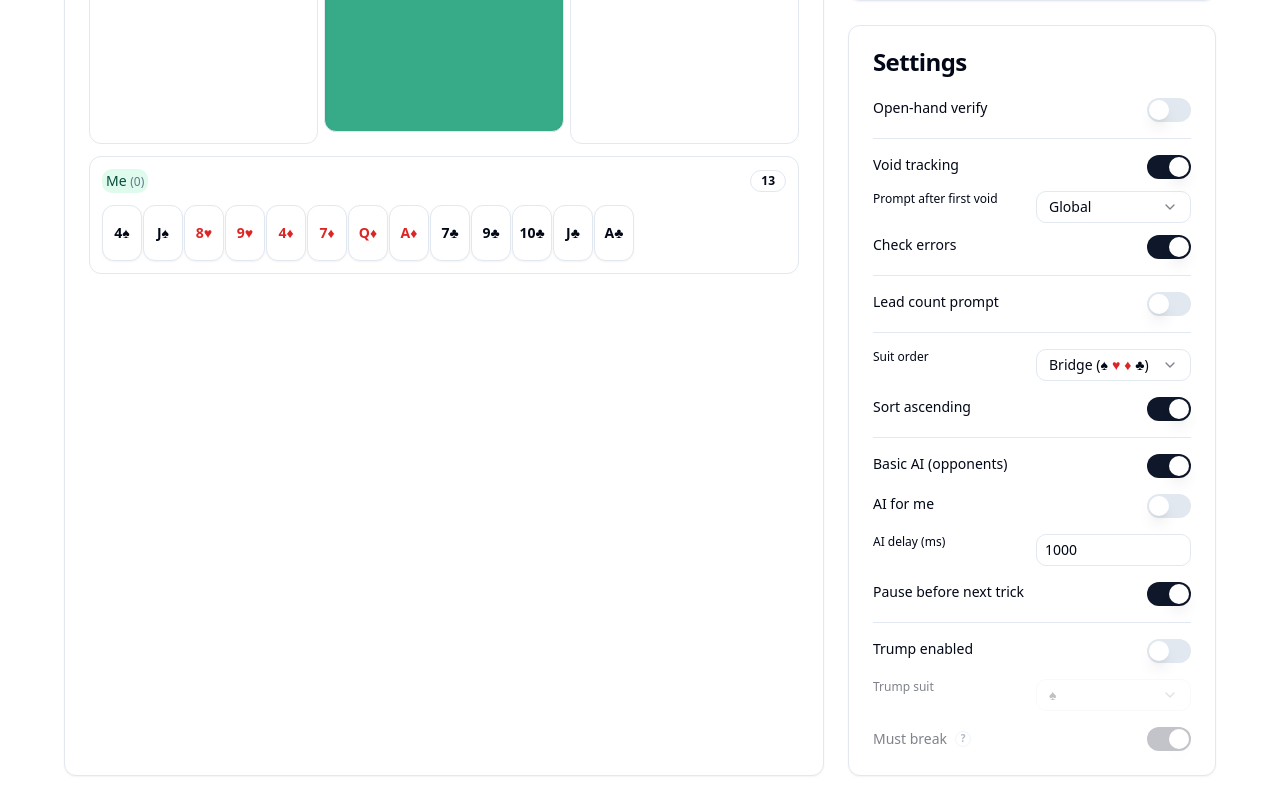
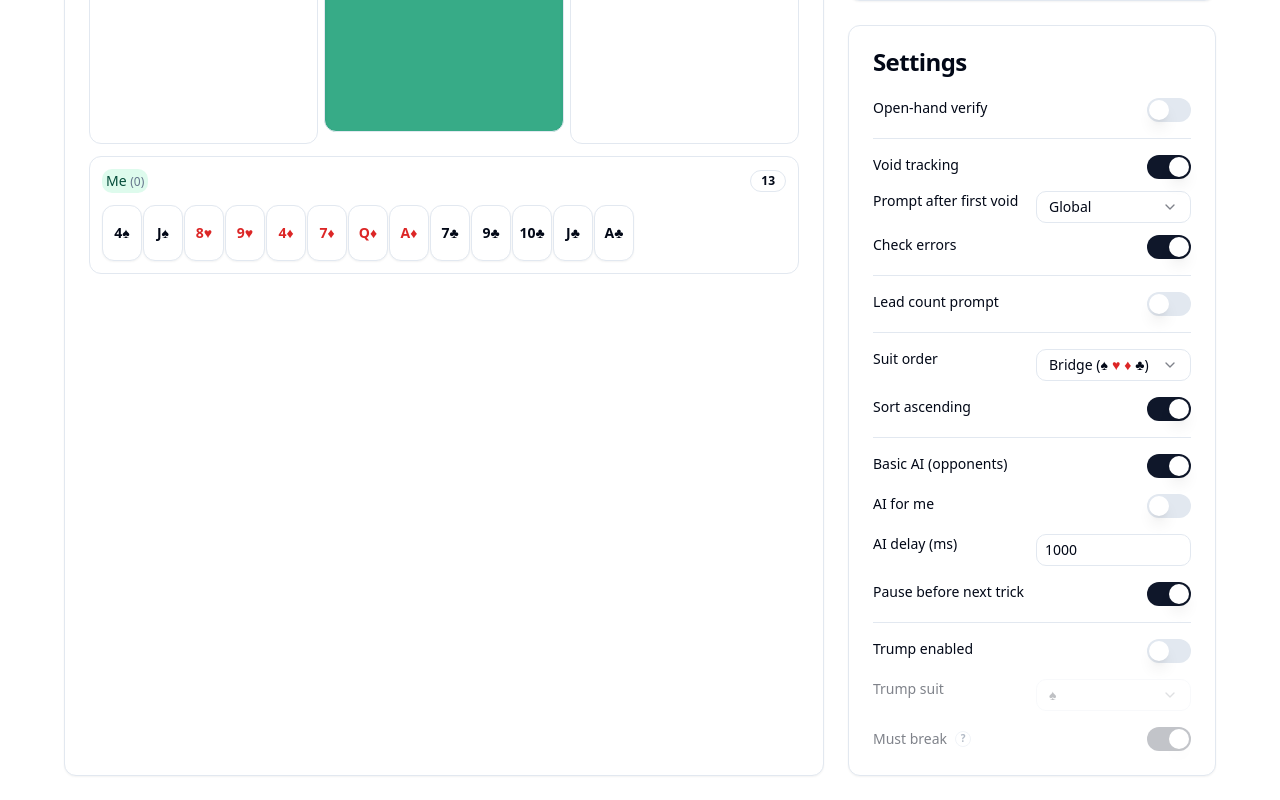
Before and after one commit to gsingh93/trick-taking-trainer, a React (Vite) app: page / in a window 1280 px wide. Shown: the part 482-1282 px from the top of the page. Built offline with nearby package versions, Linux system fonts and the light colour scheme; the HTML template or start-up script is replaced by a standard one.

Commit message:
Normalize settings label font sizes

```diff
--- a/src/App.tsx
+++ b/src/App.tsx
@@ -1431,8 +1431,8 @@ export default function App() {
                     <Switch checked={voidTrackingEnabled} onCheckedChange={setVoidTrackingEnabled} />
                   </div>
 
-                  <div className={"grid grid-cols-2 gap-2 " + (!voidTrackingEnabled ? "opacity-50" : "")}>
-                    <span className="text-xs">Prompt after first void</span>
+                <div className={"grid grid-cols-2 gap-2 " + (!voidTrackingEnabled ? "opacity-50" : "")}>
+                    <span className="text-sm">Prompt after first void</span>
                     <Select
                       value={voidPromptScope}
                       onValueChange={(v) => setVoidPromptScope(v as "global" | "per-suit")}
@@ -1464,7 +1464,7 @@ export default function App() {
                 <Separator />
 
                 <div className="grid grid-cols-2 gap-2">
-                  <span className="text-xs">Suit order</span>
+                  <span className="text-sm">Suit order</span>
                   <Select value={suitOrderMode} onValueChange={(v) => setSuitOrderMode(v as "bridge" | "poker")}>
                     <SelectTrigger className="h-8">
                       <SelectValue />
@@ -1516,7 +1516,7 @@ export default function App() {
                 </div>
 
                 <div className={"grid grid-cols-2 gap-2 " + (!aiEnabled ? "opacity-50" : "")}>
-                  <span className="text-xs">AI delay (ms)</span>
+                  <span className="text-sm">AI delay (ms)</span>
                   <input
                     type="number"
                     min={0}
@@ -1544,7 +1544,7 @@ export default function App() {
                 </div>
 
                 <div className={"grid grid-cols-2 gap-2 " + (!trump.enabled ? "opacity-50" : "")}>
-                  <span className="text-xs">Trump suit</span>
+                  <span className="text-sm">Trump suit</span>
                   <Select value={trump.suit} onValueChange={(v) => setTrump((t) => ({ ...t, suit: v as Suit }))} disabled={!trump.enabled}>
                     <SelectTrigger className="h-8">
                       <SelectValue />
```
